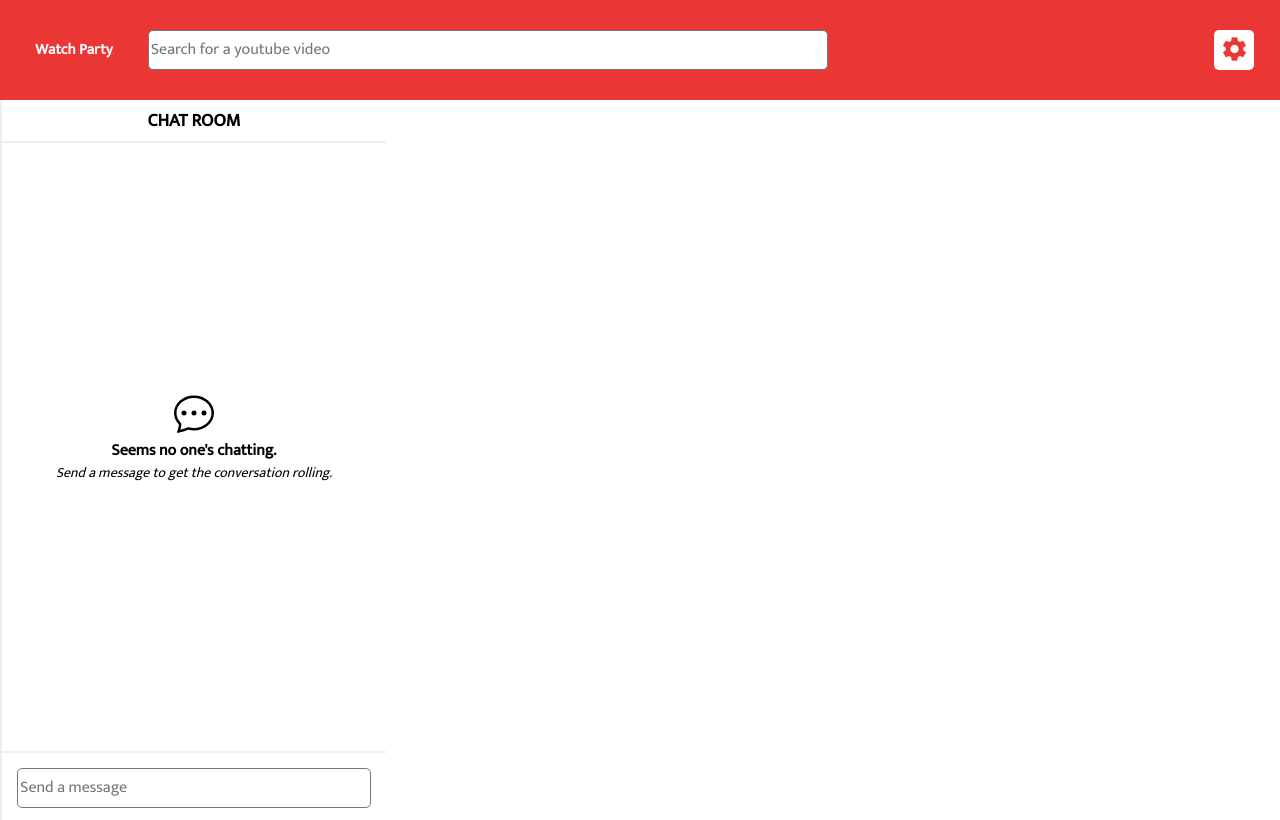
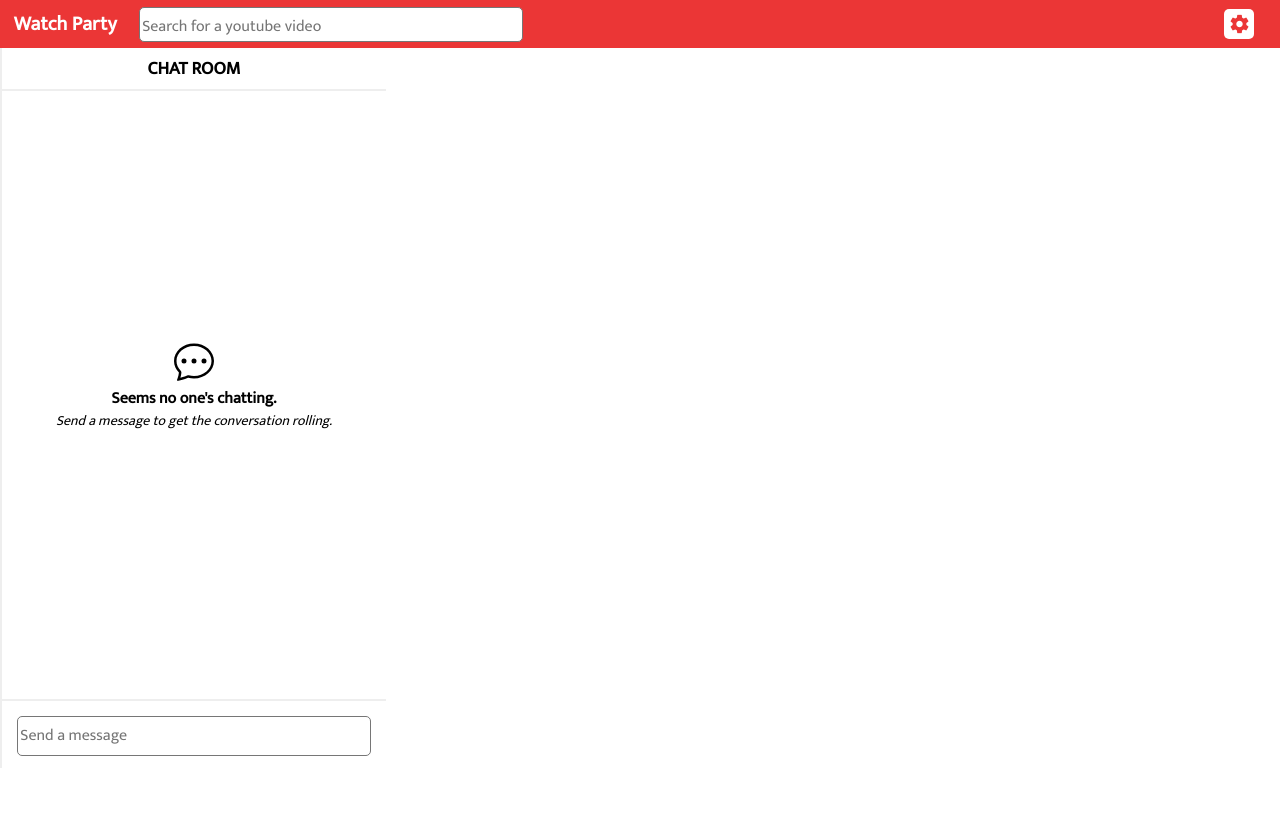
Before and after one commit to sinplea/watch-party, a Svelte app: page / in a window 1280 px wide. Built offline with nearby package versions, Linux system fonts and the light colour scheme.

Commit message:
Revises CSS for TopBar and gets rid of fixed units

```diff
--- a/src/components/TopBar/TopBar.svelte
+++ b/src/components/TopBar/TopBar.svelte
@@ -14,7 +14,8 @@
         display: grid;
         grid-template-columns: 10% 70% 20%;
         width: 100%;
-        height: 100px;
+        min-height: 6vh;
+        max-height: 6vh;
         background-color: #EB3636;
     }
 
@@ -22,10 +23,10 @@
         grid-column-start: 1;
         grid-column-end: 2;
         align-self: center;
-        padding-left: 20px;
+        padding-left: 2%;
         justify-self: center;
         font-family: 'Mukta', sans-serif;
-        font-size: 15px;
+        font-size: 1.25em;
         font-weight: 700;
         color: #ffffff;
     }
--- a/src/components/TopBar/TopBarOptionButton.svelte
+++ b/src/components/TopBar/TopBarOptionButton.svelte
@@ -16,19 +16,19 @@
         align-self: center;
         justify-self: end;
         background-color: #fff;
-        width: 40px;
-        height: 40px;
+        width: 30px;
+        height: 30px;
         margin-right: 10%;
         border-radius: 5px;
         text-align: center;
+        display: table;
     }
 
     .material-icons {
-        font-size: 28px;
-        padding-top: 5px;
+        display: table-cell;
+        vertical-align: middle;
+        font-size: 1.375em;
+        margin: 0 auto;
         color: #EB3636;
-        outline: none;
-        border: none;
-        background: none;
     }
 </style>
--- a/src/components/TopBar/TopBarSearch.svelte
+++ b/src/components/TopBar/TopBarSearch.svelte
@@ -73,23 +73,23 @@
 
 <style>
     .top-bar-search-wrapper {
-        width: 680px;
+        width: 30vw;
         grid-column-start: 2;
         grid-column-end: 3;
         align-self: center;
-        padding-left: 20px;
-        height: 40px;
+        padding-left: 1.25%;
+        height: 35px;
     }
 
     textarea {
         width: 100%;
-        height: 40px;
+        height: 100%;
         -webkit-border-radius: 5px;
         -moz-border-radius: 5px;
         border-radius: 5px;
         font-family: 'Mukta', sans-serif;
         font-weight: lighter;
-        padding-top: 10px;
+        padding-top: 0.625em;
         box-sizing: border-box;
         resize: none;
     }
--- a/src/components/TopBar/TopBarSearchPreview.svelte
+++ b/src/components/TopBar/TopBarSearchPreview.svelte
@@ -20,11 +20,12 @@
 
 <style>
     .top-bar-search-preview-wrapper {
-        width: 680px;
-        height: 360px;
+        width: 30vw;
+        height: 35vh;
         position: absolute;
         overflow: auto;
         border-radius: 0px 0px 5px 5px;
-        filter: drop-shadow(0px 4px 4px rgba(0,0,0,25%))
+        filter: drop-shadow(0px 4px 4px rgba(0,0,0,25%));
+        top: 6vh;
     }
 </style>
--- a/src/components/TopBar/TopBarSearchPreviewResult.svelte
+++ b/src/components/TopBar/TopBarSearchPreviewResult.svelte
@@ -1,14 +1,19 @@
 <script lang="ts">
+    import { video } from '../../stores/VideoStore'
     import type { YouTubeSearchResponseItem } from '../../lib/YouTubeInterfaces';
 
     export let videoInfo: YouTubeSearchResponseItem;
     export let index: number;
     $: accented = index % 2 === 0
+
+    function selectVideo(e: MouseEvent) {
+        video.set(videoInfo);
+    };
 </script>
 
-<div class="preview-result-wrapper {accented ? 'accented' : ''}">
+<div on:click={selectVideo} class="preview-result-wrapper {accented ? 'accented' : ''}">
     <img
-        src={videoInfo.snippet.thumbnails.high.url}
+        src={videoInfo.snippet.thumbnails.medium.url}
         alt="Thumbnail for video {videoInfo.snippet.title}">
     <div class="video-text-info">
         <div class="result-title">{videoInfo.snippet.title}</div>
@@ -20,7 +25,7 @@
 <style>
     .preview-result-wrapper {
         width: 100%;
-        height: 120px;
+        height: 33.3%;
         display: grid;
         grid-template-columns: 1fr 3fr;
         background-color: #ffffff;
@@ -34,27 +39,27 @@
     }
 
     img {
-        justify-self: center;
-        align-self:center;
+        grid-column: 1 / 2;
         object-fit: cover;
-        overflow: none;
-        grid-column: 1 / 2;
-        width: 160px;
-        height: 90px;
+        width: 100%;
+        height: 100%;
+        overflow: hidden;
     }
 
     .result-title {
         align-self: end;
         grid-row: 1 / 2;
-        font-size: 18px;
-        color: #434343
+        white-space: nowrap;
+        overflow: hidden;
+        font-size: 1.125rem;
+        color: #434343;
     }
 
     .result-description {
         grid-row: 2 / 3;
         max-height: 100%;
-        overflow: none;
-        font-size: 14px;
+        overflow: hidden;
+        font-size: 0.875rem;
         color: #5b5b5b;
     }
 
```
